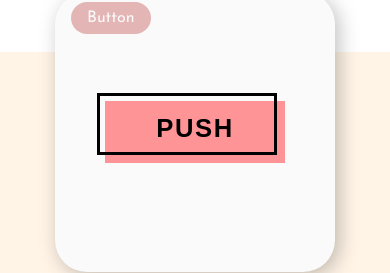
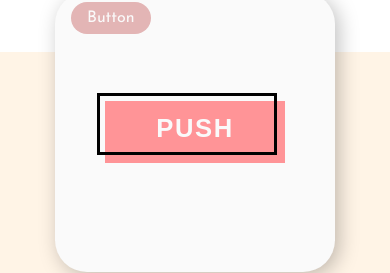
Before and after one commit to ssk-dev-3/components-park, a Next.js app: page / in a window 390 px wide. Shown: the part 268-541 px from the top of the page. Built offline with nearby package versions, Linux system fonts and the light colour scheme.

Commit message:
🩹 iPhoneのsafariでボタンテキストが青文字になる不具合修正

```diff
--- a/pages/components/items/button001/button001.module.css
+++ b/pages/components/items/button001/button001.module.css
@@ -1,6 +1,7 @@
 .button {
   position: relative;
   padding: 0.5em 2em 0.8em;
+  color: hsl(0, 0%, 98%);
   font-size: 1.6rem;
   font-weight: bold;
   letter-spacing: 0.1rem;
```
